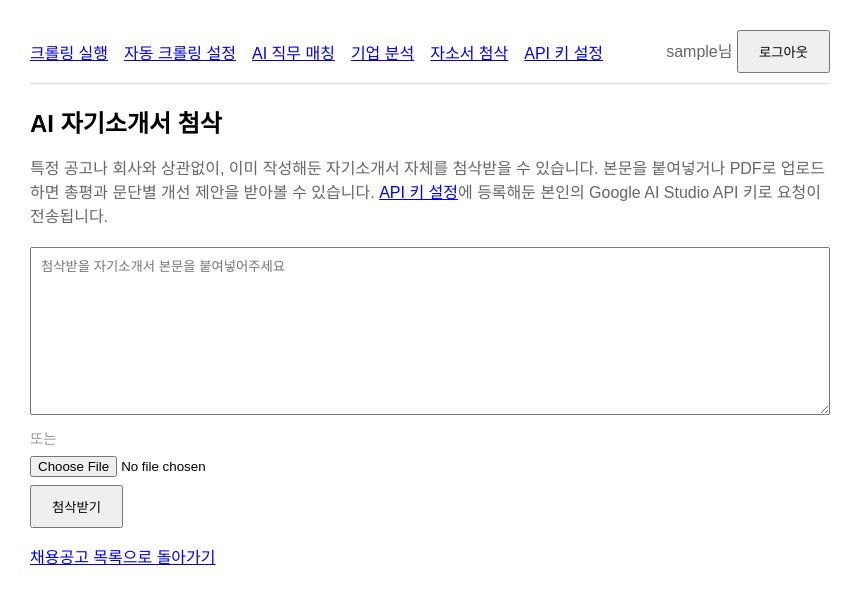
After one commit to sjc2576-svg/job_crawler, a Flask app: page /cover-letter-review in a window 1280 px wide. The commit adds this page. Shown: the top 604 px of the page, without its empty margins (0-863 px from the left). Run offline with Flask 3, Linux system fonts and the light colour scheme; the visitor is signed in with stand-in values (Sample User, id 1); data that the repository does not hold is empty.

Commit message:
Add standalone AI cover letter review, and fall back when web search quota is hit
- New company/job-agnostic "자소서 첨삭" page (pasted text or PDF) since AI
  cover letter generation needs a real draft to critique rather than
  generating one from scratch on the free API tier.
- analyze_company()/analyze_company_research() retry without the
  google_search tool when the grounded call hits a 429, since that
  quota is much tighter than plain generation; surfaces a warning
  banner instead of failing outright.

```diff
--- a/app.py
+++ b/app.py
@@ -14,7 +14,10 @@ from database import DB, STATUS_CHOICES
 from config import SECRET_KEY, JOB_CATEGORY, LOCATION, EXPERIENCE, EDUCATION, JOB_TYPE
 from crawler import build_conditions, run_web_conditions
 from job_matching import analyze_resume_match, JobMatchError
-from cover_letter import analyze_company, generate_cover_letter, revise_cover_letter, CoverLetterError
+from cover_letter import (
+    analyze_company, generate_cover_letter, revise_cover_letter,
+    review_cover_letter, CoverLetterError,
+)
 from company_research import analyze_company_research, parse_sections, SECTION_ORDER, CompanyResearchError
 from crypto_utils import encrypt_secret, decrypt_secret
 
@@ -562,6 +565,7 @@ def cover_letter_page(job_id):
         interaction_id = saved["cover_letter_interaction_id"] if saved else None
 
         error = None
+        warning = None
 
         if request.method == "POST":
             # 같은 페이지 내에서 넘어온 hidden 필드 값이 있으면 그걸 우선 사용
@@ -574,10 +578,12 @@ def cover_letter_page(job_id):
 
             if action == "analyze":
                 try:
-                    company_analysis, interaction_id = analyze_company(job, api_key)
+                    company_analysis, interaction_id, used_search = analyze_company(job, api_key)
                 except CoverLetterError as e:
                     error = str(e)
                 else:
+                    if not used_search:
+                        warning = "웹 검색 무료 한도 초과로 검색 없이 생성된 분석입니다. 최신 뉴스/실적 등은 부정확할 수 있어요."
                     # 새로 분석하면 대화 맥락이 새로 시작되므로, 이전 체인에 이어져 있던
                     # 자소서 초안은 더 이상 유효하지 않아 함께 비운다
                     draft = None
@@ -617,6 +623,47 @@ def cover_letter_page(job_id):
         draft=draft,
         interaction_id=interaction_id,
         error=error,
+        warning=warning,
+    )
+
+
+@app.route("/cover-letter-review", methods=["GET", "POST"])
+@login_required
+def cover_letter_review_page():
+    # 회사/공고와 무관하게 자기소개서 원문 자체를 첨삭하는 단발성 기능이라
+    # job_match처럼 DB에 저장하지 않고 요청마다 새로 처리한다.
+    review = None
+    error = None
+    draft_text = ""
+
+    if request.method == "POST":
+        draft_text = (request.form.get("draft_text") or "").strip()
+        draft_file = request.files.get("draft_pdf")
+        pdf_bytes = None
+        if draft_file and draft_file.filename:
+            if not draft_file.filename.lower().endswith(".pdf"):
+                error = "PDF 파일만 업로드할 수 있습니다."
+            else:
+                pdf_bytes = draft_file.read()
+
+        if not error:
+            db = DB()
+            try:
+                api_key = decrypt_secret(db.get_api_key_encrypted(session["user_id"]))
+            finally:
+                db.close()
+
+            try:
+                review = review_cover_letter(api_key, text=draft_text or None, pdf_bytes=pdf_bytes)
+            except CoverLetterError as e:
+                error = str(e)
+
+    return render_template(
+        "cover_letter_review.html",
+        username=session.get("username"),
+        review=review,
+        draft_text=draft_text,
+        error=error,
     )
 
 
@@ -626,6 +673,7 @@ def company_analysis_page():
     company = request.values.get("company", "").strip()
 
     error = None
+    warning = None
     analysis_text = None
     sections = {}
     updated_at = None
@@ -640,10 +688,12 @@ def company_analysis_page():
             else:
                 api_key = decrypt_secret(db.get_api_key_encrypted(session["user_id"]))
                 try:
-                    analysis_text, sections, interaction_id = analyze_company_research(company, api_key)
+                    analysis_text, sections, interaction_id, used_search = analyze_company_research(company, api_key)
                 except CompanyResearchError as e:
                     error = str(e)
                 else:
+                    if not used_search:
+                        warning = "웹 검색 무료 한도 초과로 검색 없이 생성된 분석입니다. 최신 뉴스/매출 등은 부정확할 수 있어요."
                     db.save_company_analysis(session["user_id"], company, analysis_text, interaction_id)
 
         if not error and company and analysis_text is None:
@@ -665,6 +715,7 @@ def company_analysis_page():
         section_order=SECTION_ORDER,
         updated_at=updated_at,
         error=error,
+        warning=warning,
     )
 
 
--- a/templates/api_key_settings.html
+++ b/templates/api_key_settings.html
@@ -122,6 +122,7 @@ button.danger {
         <a href="{{ url_for('schedule_settings') }}">자동 크롤링 설정</a>
         <a href="{{ url_for('job_match') }}">AI 직무 매칭</a>
         <a href="{{ url_for('company_analysis_page') }}">기업 분석</a>
+        <a href="{{ url_for('cover_letter_review_page') }}">자소서 첨삭</a>
     </div>
     <div class="user">
         {{ username }}님
--- /dev/null
+++ b/templates/cover_letter_review.html
@@ -0,0 +1,150 @@
+<!DOCTYPE html>
+<html>
+
+<head>
+
+<meta charset="utf-8">
+
+<title>AI 자기소개서 첨삭</title>
+
+<style>
+
+body {
+    font-family: sans-serif;
+    margin: 30px;
+    max-width: 800px;
+}
+
+.navbar {
+    display: flex;
+    justify-content: space-between;
+    align-items: center;
+    margin-bottom: 20px;
+    padding-bottom: 10px;
+    border-bottom: 1px solid #ddd;
+}
+
+.navbar .nav-links {
+    display: flex;
+    gap: 16px;
+    align-items: center;
+}
+
+.navbar .user {
+    color: #666;
+}
+
+.navbar form {
+    display: inline;
+}
+
+h2 {
+    margin-bottom: 6px;
+}
+
+.hint {
+    color: #666;
+    margin-bottom: 20px;
+}
+
+.error {
+    color: #a33;
+    background: #fdf1f1;
+    border: 1px solid #f0c9c9;
+    border-radius: 6px;
+    padding: 10px 14px;
+    margin-bottom: 16px;
+}
+
+.result-box {
+    background: #fbf9ff;
+    border: 1px solid #ddd0f7;
+    border-radius: 6px;
+    padding: 16px;
+    white-space: pre-wrap;
+    line-height: 1.6;
+    margin-bottom: 20px;
+}
+
+textarea {
+    width: 100%;
+    box-sizing: border-box;
+    padding: 8px 10px;
+    font-family: inherit;
+    resize: vertical;
+}
+
+.or-divider {
+    color: #999;
+    font-size: 0.9em;
+    margin: 8px 0;
+}
+
+.action-row {
+    display: flex;
+    align-items: center;
+    gap: 10px;
+    margin-top: 8px;
+}
+
+button {
+    padding: 10px 20px;
+    cursor: pointer;
+}
+
+.back-link {
+    margin-top: 16px;
+}
+
+</style>
+
+</head>
+
+<body>
+
+<div class="navbar">
+    <div class="nav-links">
+        <a href="{{ url_for('crawl') }}">크롤링 실행</a>
+        <a href="{{ url_for('schedule_settings') }}">자동 크롤링 설정</a>
+        <a href="{{ url_for('job_match') }}">AI 직무 매칭</a>
+        <a href="{{ url_for('company_analysis_page') }}">기업 분석</a>
+        <a href="{{ url_for('cover_letter_review_page') }}">자소서 첨삭</a>
+        <a href="{{ url_for('api_key_settings') }}">API 키 설정</a>
+    </div>
+    <div class="user">
+        {{ username }}님
+        <form method="post" action="{{ url_for('logout') }}">
+            <button type="submit">로그아웃</button>
+        </form>
+    </div>
+</div>
+
+<h2>AI 자기소개서 첨삭</h2>
+<p class="hint">
+    특정 공고나 회사와 상관없이, 이미 작성해둔 자기소개서 자체를 첨삭받을 수 있습니다.
+    본문을 붙여넣거나 PDF로 업로드하면 총평과 문단별 개선 제안을 받아볼 수 있습니다.
+    <a href="{{ url_for('api_key_settings') }}">API 키 설정</a>에 등록해둔 본인의 Google AI Studio API 키로 요청이 전송됩니다.
+</p>
+
+{% if error %}
+<p class="error">{{ error }}</p>
+{% endif %}
+
+{% if review %}
+<div class="result-box">{{ review }}</div>
+{% endif %}
+
+<form method="post" action="{{ url_for('cover_letter_review_page') }}" enctype="multipart/form-data">
+    <textarea name="draft_text" rows="10" placeholder="첨삭받을 자기소개서 본문을 붙여넣어주세요">{{ draft_text or "" }}</textarea>
+    <p class="or-divider">또는</p>
+    <input type="file" name="draft_pdf" accept="application/pdf">
+    <div class="action-row">
+        <button type="submit">{{ "다시 첨삭받기" if review else "첨삭받기" }}</button>
+    </div>
+</form>
+
+<p class="back-link"><a href="{{ url_for('index') }}">채용공고 목록으로 돌아가기</a></p>
+
+</body>
+
+</html>
--- a/templates/crawl.html
+++ b/templates/crawl.html
@@ -100,6 +100,7 @@ button {
         <a href="{{ url_for('schedule_settings') }}">자동 크롤링 설정</a>
         <a href="{{ url_for('job_match') }}">AI 직무 매칭</a>
         <a href="{{ url_for('company_analysis_page') }}">기업 분석</a>
+        <a href="{{ url_for('cover_letter_review_page') }}">자소서 첨삭</a>
         <a href="{{ url_for('api_key_settings') }}">API 키 설정</a>
     </div>
     <div class="user">
--- a/templates/index.html
+++ b/templates/index.html
@@ -171,6 +171,7 @@ button.danger {
         <a href="{{ url_for('schedule_settings') }}">자동 크롤링 설정</a>
         <a href="{{ url_for('job_match') }}">AI 직무 매칭</a>
         <a href="{{ url_for('company_analysis_page') }}">기업 분석</a>
+        <a href="{{ url_for('cover_letter_review_page') }}">자소서 첨삭</a>
         <a href="{{ url_for('api_key_settings') }}">API 키 설정</a>
     </div>
     <div class="user">
--- a/templates/match.html
+++ b/templates/match.html
@@ -186,6 +186,7 @@ section h3 {
         <a href="{{ url_for('crawl') }}">크롤링 실행</a>
         <a href="{{ url_for('schedule_settings') }}">자동 크롤링 설정</a>
         <a href="{{ url_for('company_analysis_page') }}">기업 분석</a>
+        <a href="{{ url_for('cover_letter_review_page') }}">자소서 첨삭</a>
         <a href="{{ url_for('api_key_settings') }}">API 키 설정</a>
     </div>
     <div class="user">
--- a/templates/schedule.html
+++ b/templates/schedule.html
@@ -119,6 +119,7 @@ button {
         <a href="{{ url_for('crawl') }}">크롤링 실행</a>
         <a href="{{ url_for('job_match') }}">AI 직무 매칭</a>
         <a href="{{ url_for('company_analysis_page') }}">기업 분석</a>
+        <a href="{{ url_for('cover_letter_review_page') }}">자소서 첨삭</a>
         <a href="{{ url_for('api_key_settings') }}">API 키 설정</a>
     </div>
     <div class="user">
```
Also changed, not shown: company_research.py (+39 -19 lines), cover_letter.py (+67 -6 lines), templates/company_analysis.html (+14 -0 lines), templates/cover_letter.html (+14 -0 lines).
